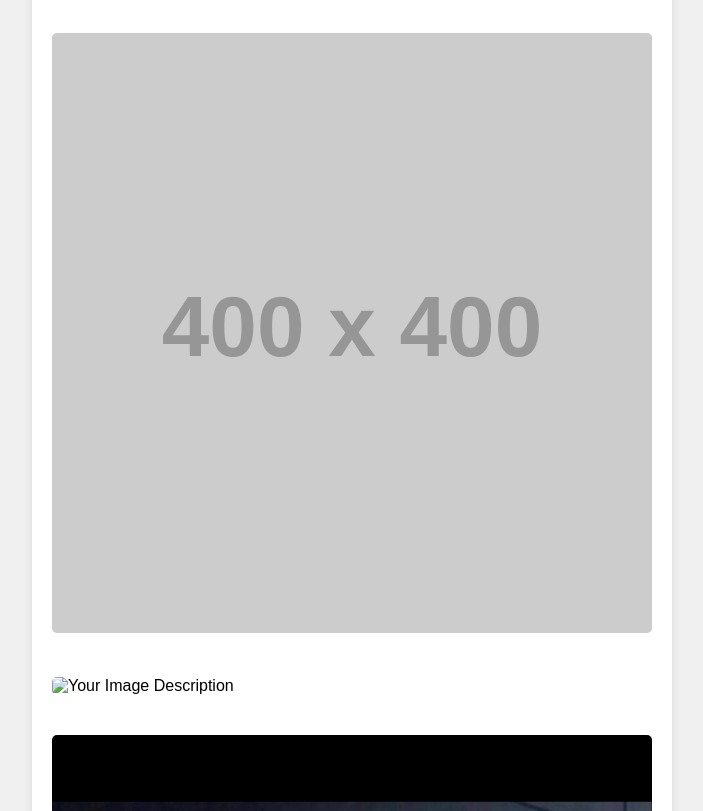
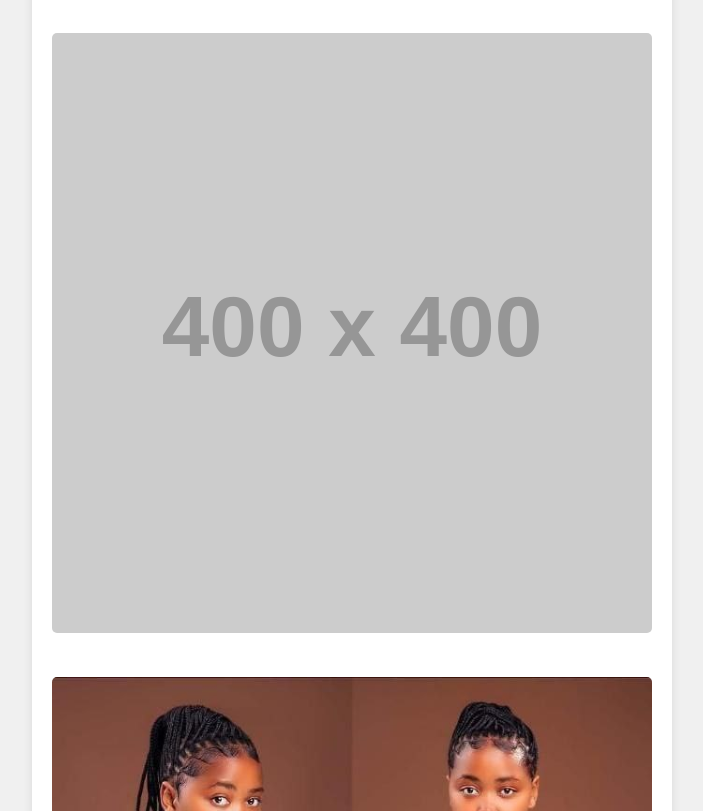
Before and after one commit to hyperlink40/wispy-sunset, a website: page index.html in a window 1280 px wide. Shown: the part 141-952 px from the top of the page, without its empty margins (288-991 px from the left). Drawn offline with Linux system fonts and the light colour scheme; placeholder pictures from the web are drawn by us.

Commit message:
Update image source path in index.html

```diff
--- a/index.html
+++ b/index.html
@@ -16,7 +16,7 @@
 
   <!-- Example Local Image -->
   <!-- <img src="your-image-file.jpg" alt="Your Image Description" class="responsive-image"> -->
-  <img src="alt-5992492286283464866_120.jpg" alt="Your Image Description" class="responsive-image">
+  <img src="public/-5992492286283464866_120.jpg" alt="Your Image Description" class="responsive-image">
   <img src="open1.jpg" alt="Woman Possing" class="responsive-image">
 
   <button id="colorButton">Change Background Color</button>
```
